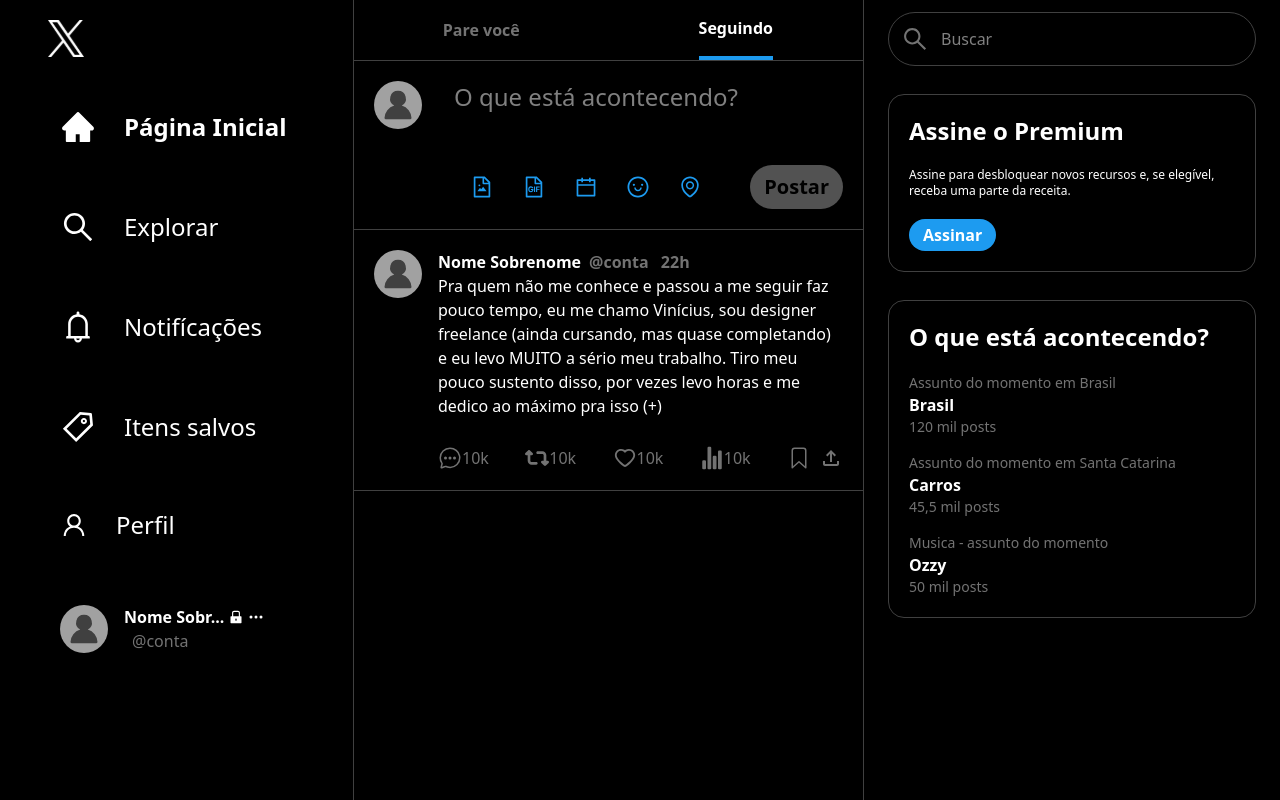
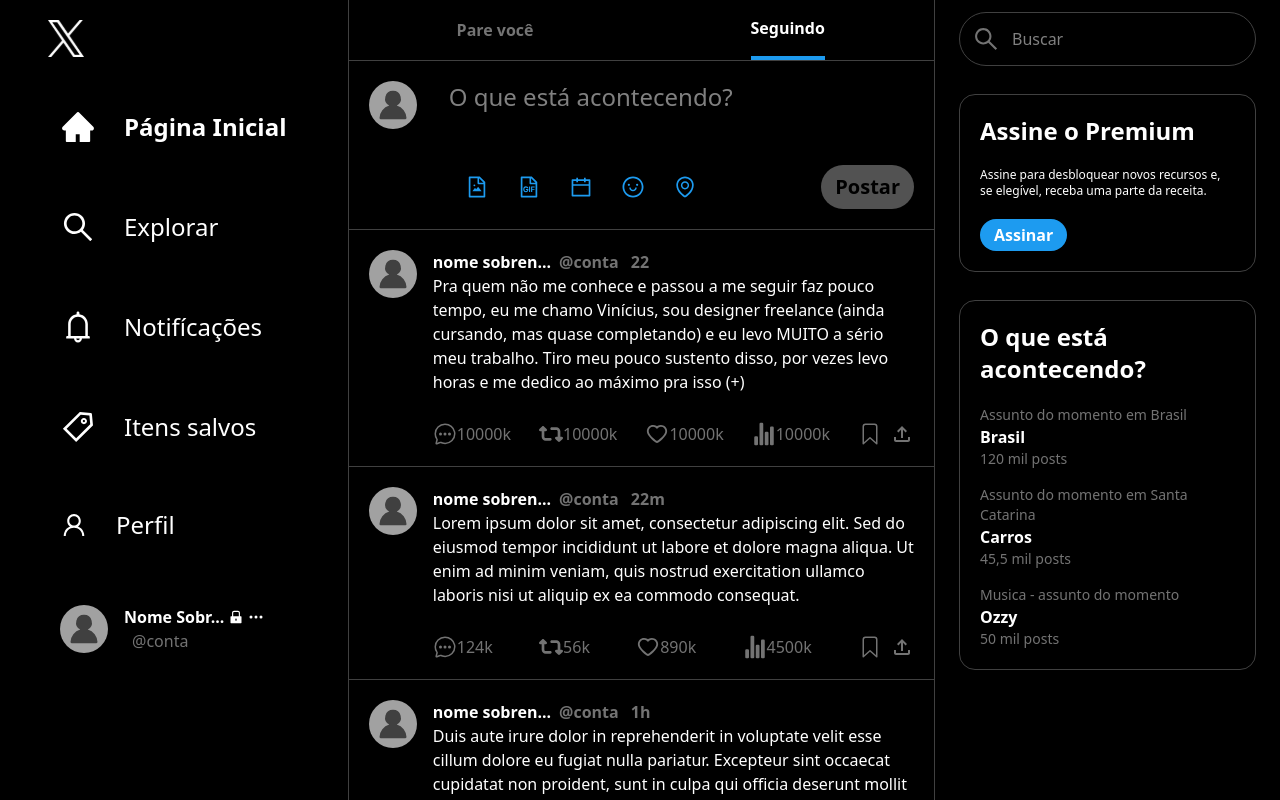
Before and after one commit to brunops52/copyx, a React (Vite) app: page / in a window 1280 px wide. Shown: the top 800 px of the page. Built offline with nearby package versions, Linux system fonts and the light colour scheme.

Commit message:
feat: receiving tweets through props

```diff
--- a/src/components/Tweet.tsx
+++ b/src/components/Tweet.tsx
@@ -4,7 +4,28 @@
 import { FaRetweet } from "react-icons/fa6";
 import { MdOutlineFileUpload } from "react-icons/md";
 
-const Tweet = () => {
+
+type TweetProps = {
+    user: string;
+    account: string;
+    time: string;
+    content: string;
+    comments: number;
+    retweets: number;
+    likes: number;
+    views: number;
+};
+
+const Tweet = ({
+    user,
+    account,
+    time,
+    content,
+    comments,
+    retweets,
+    likes,
+    views
+}: TweetProps) => {
 
     return (
         <div className="text-white">
@@ -15,19 +36,17 @@
                     </span>
                     <div className="ml-4">
                         <h3 className="font-bold cursor-pointer">
-                            Nome Sobrenome
-                            <span className="text-neutral-500 mx-2">@conta</span>  <span className="text-neutral-500">22h</span>
+                            {user}
+                            <span className="text-neutral-500 mx-2">@{account}</span>  <span className="text-neutral-500">{time}</span>
                         </h3>
                         <h2 className="mb-7">
-                            Pra quem não me conhece e passou a me seguir faz pouco tempo, eu me chamo Vinícius, sou designer freelance
-                                (ainda cursando, mas quase completando) e eu levo MUITO a sério meu trabalho. Tiro meu pouco sustento disso,
-                                por vezes levo horas e me dedico ao máximo pra isso (+)
+                            {content}
                         </h2>
                         <div className="flex items-center justify-between gap-7 text-neutral-500">
-                            <span className="flex cursor-pointer hover:text-primary_blue"><IoChatbubbleEllipsesOutline className="w-6 h-6"/> 10k</span>
-                            <span className="flex cursor-pointer hover:text-primary_blue"><FaRetweet className="w-6 h-6"/> 10k</span>
-                            <span className="flex cursor-pointer hover:text-primary_blue"><AiOutlineHeart className="w-6 h-6"/> 10k</span>
-                            <span className="flex cursor-pointer hover:text-primary_blue"><IoStatsChart className="w-6 h-6"/> 10k</span>
+                            <span className="flex cursor-pointer hover:text-primary_blue"><IoChatbubbleEllipsesOutline className="w-6 h-6"/> {comments}k</span>
+                            <span className="flex cursor-pointer hover:text-primary_blue"><FaRetweet className="w-6 h-6"/> {retweets}k</span>
+                            <span className="flex cursor-pointer hover:text-primary_blue"><AiOutlineHeart className="w-6 h-6"/> {likes}k</span>
+                            <span className="flex cursor-pointer hover:text-primary_blue"><IoStatsChart className="w-6 h-6"/> {views}k</span>
                             <div className="flex items-center gap-2">
                                 <IoBookmarkOutline className="cursor-pointer w-6 h-6 hover:text-primary_blue"/>
                                 <MdOutlineFileUpload className="cursor-pointer w-6 h-6 hover:text-primary_blue"/>
--- a/src/components/TweetsPage.tsx
+++ b/src/components/TweetsPage.tsx
@@ -6,17 +6,78 @@
     AiOutlineFileGif,
     AiOutlineCalendar,
     AiOutlineSmile,
-    AiOutlineEnvironment,
-    AiOutlineHeart } from "react-icons/ai";
-import { IoChatbubbleEllipsesOutline, IoStatsChart, IoBookmarkOutline } from "react-icons/io5";
-import { FaRetweet } from "react-icons/fa6";
-import { MdOutlineFileUpload } from "react-icons/md";
+    AiOutlineEnvironment } from "react-icons/ai";
 import Tweet from "./Tweet";
 
 const TweetsPage = () => {
     const [showFollowing, setShowFollowing] = useState(true);
     const [showForYou, setShowForYou] = useState(false);
     const [tweetText, setTweetText] = useState('');
+
+
+    const tweet = [
+        {
+             user: "nome sobren...",
+             account: "conta",
+             time: "22",
+             content: "Pra quem não me conhece e passou a me seguir faz pouco tempo, eu me chamo Vinícius, sou designer freelance (ainda cursando, mas quase completando) e eu levo MUITO a sério meu trabalho. Tiro meu pouco sustento disso, por vezes levo horas e me dedico ao máximo pra isso (+)",
+             comments: 10000,
+             retweets: 10000,
+             likes: 10000,
+             views: 10000
+        },
+        {
+            user: "nome sobren...",
+            account: "conta",
+            time: "22m",
+            content: "Lorem ipsum dolor sit amet, consectetur adipiscing elit. Sed do eiusmod tempor incididunt ut labore et dolore magna aliqua. Ut enim ad minim veniam, quis nostrud exercitation ullamco laboris nisi ut aliquip ex ea commodo consequat.",
+            comments: 124,
+            retweets: 56,
+            likes: 890,
+            views: 4500
+        },
+        {
+            user: "nome sobren...",
+            account: "conta",
+            time: "1h",
+            content: "Duis aute irure dolor in reprehenderit in voluptate velit esse cillum dolore eu fugiat nulla pariatur. Excepteur sint occaecat cupidatat non proident, sunt in culpa qui officia deserunt mollit anim id est laborum.",
+            comments: 89,
+            retweets: 23,
+            likes: 456,
+            views: 3200
+        },
+        {
+            user: "nome sobren...",
+            account: "conta",
+            time: "3h",
+            content: "Sed ut perspiciatis unde omnis iste natus error sit voluptatem accusantium doloremque laudantium, totam rem aperiam, eaque ipsa quae ab illo inventore veritatis et quasi architecto beatae vitae dicta sunt explicabo.",
+            comments: 210,
+            retweets: 78,
+            likes: 1200,
+            views: 7800
+        },
+        {
+            user: "nome sobren...",
+            account: "conta",
+            time: "5h",
+            content: "Nemo enim ipsam voluptatem quia voluptas sit aspernatur aut odit aut fugit, sed quia consequuntur magni dolores eos qui ratione voluptatem sequi nesciunt. Neque porro quisquam est, qui dolorem ipsum quia dolor sit amet.",
+            comments: 45,
+            retweets: 12,
+            likes: 340,
+            views: 2100
+        },
+        {
+            user: "nome sobren...",
+            account: "conta",
+            time: "1d",
+            content: "At vero eos et accusamus et iusto odio dignissimos ducimus qui blanditiis praesentium voluptatum deleniti atque corrupti quos dolores et quas molestias excepturi sint occaecati cupiditate non provident, similique sunt in culpa qui officia deserunt mollitia animi.",
+            comments: 312,
+            retweets: 145,
+            likes: 2300,
+            views: 12500
+        }
+    ];
+
     return (
                 <div className=" w-full border-x-1 border-neutral-700 relative">
                     <div className="grid grid-cols-2 w-full max-h-16 bg-black/70 text-neutral-500 font-bold place-items-center border-b-1 border-neutral-700  sticky top-0 left-0">
@@ -64,15 +125,32 @@
                     </div>
                     {showFollowing  ? (
                         <>
-                            <Tweet />
+                            {tweet.map((singleTweet, index) => (
+                                <Tweet
+                                    key={index}
+                                    user={singleTweet.user}
+                                    account={singleTweet.account}
+                                    time={singleTweet.time}
+                                    content={singleTweet.content}
+                                    comments={singleTweet.comments}
+                                    retweets={singleTweet.retweets}
+                                    likes={singleTweet.likes}
+                                    views={singleTweet.views}
+                                />
+                            ))}
                         </>
                     ): (
                         <>
-                            <Tweet />
-                            <Tweet />
-                            <Tweet />
-                            <Tweet />
-                            <Tweet />
+                        <Tweet
+                            user={tweet[0].user}
+                            account={tweet[0].account}
+                            time={tweet[0].time}
+                            content={tweet[0].content}
+                            comments={tweet[0].comments}
+                            retweets={tweet[0].retweets}
+                            likes={tweet[0].likes}
+                            views={tweet[0].views}
+                        />
                         </>
                     )}
                 </div>
```
